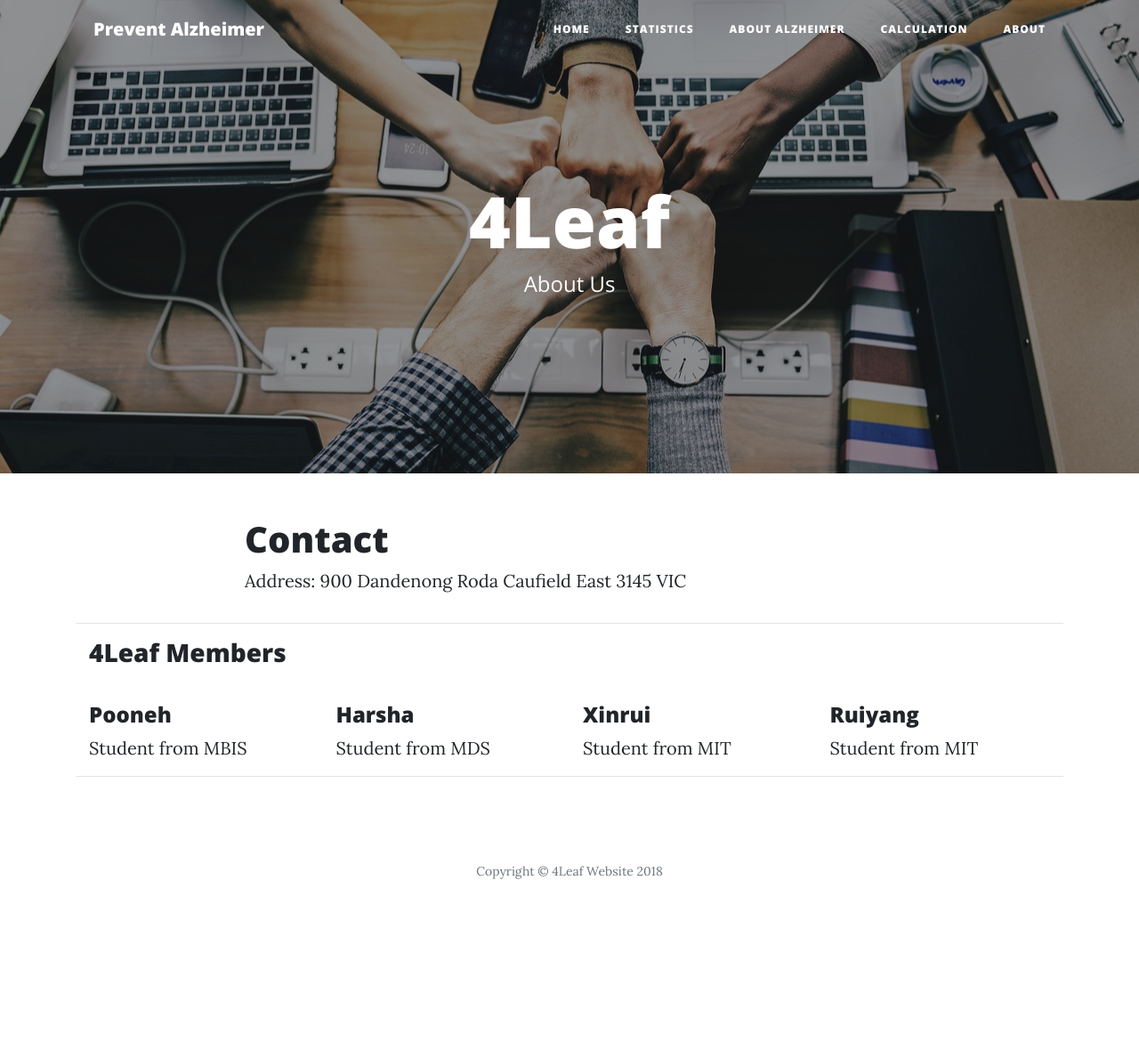
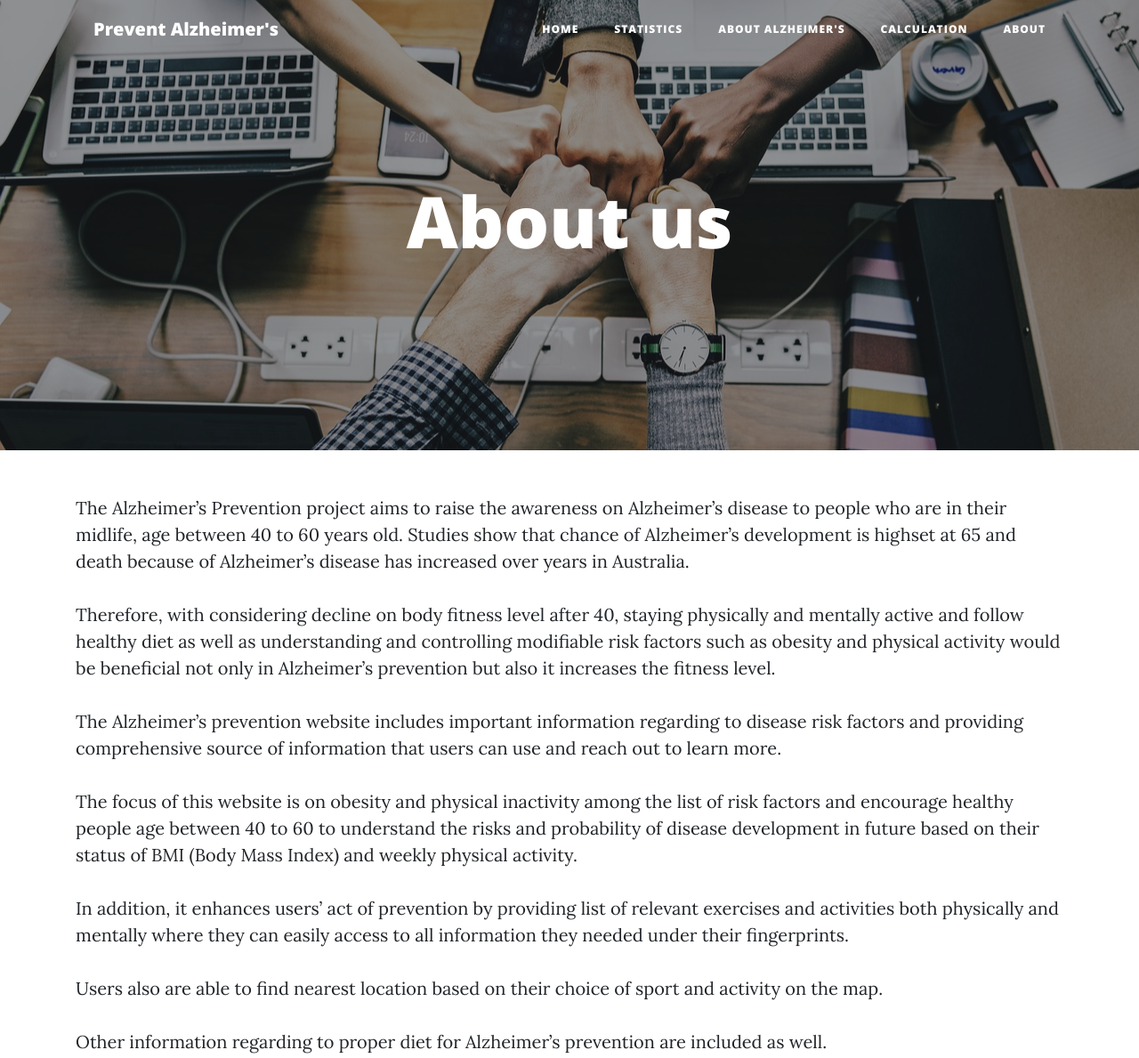
Before and after one commit to jinxinrui/website_prevent_alz, a website: page about.html in a window 1280 px wide. Shown: the top 1189 px of the page at 89% size. Before the commit the page ends 1055 px from the top, so only its background shows below. Drawn offline with nearby package versions, Linux system fonts and the light colour scheme.

```diff
--- a/about.html
+++ b/about.html
@@ -28,7 +28,7 @@
     <!-- Navigation -->
     <nav class="navbar navbar-expand-lg navbar-light fixed-top" id="mainNav">
       <div class="container">
-        <a class="navbar-brand" href="index.html">Prevent Alzheimer</a>
+        <a class="navbar-brand" href="index.html">Prevent Alzheimer's</a>
         <button class="navbar-toggler navbar-toggler-right" type="button" data-toggle="collapse" data-target="#navbarResponsive" aria-controls="navbarResponsive" aria-expanded="false" aria-label="Toggle navigation">
           Menu
           <i class="fa fa-bars"></i>
@@ -42,7 +42,7 @@
                 <a class="nav-link" href="statistics.html">Statistics</a>
               </li>
               <li class="nav-item">
-                <a class="nav-link" href="article.html">About Alzheimer</a>
+                <a class="nav-link" href="article.html">About Alzheimer's</a>
               </li>
               <li class="nav-item">
                 <a class="nav-link" href="calculation.html">Calculation</a>
@@ -62,8 +62,8 @@
         <div class="row">
           <div class="col-lg-8 col-md-10 mx-auto">
             <div class="page-heading">
-              <h1>4Leaf</h1>
-              <span class="subheading">About Us</span>
+              <h1>About us</h1>
+              <span class="subheading"></span>
             </div>
           </div>
         </div>
@@ -72,57 +72,18 @@
 
     <!-- Main Content -->
     <div class="container">
-      <div class="row">
-        <div class="col-lg-8 col-md-10 mx-auto">
-          <h1>Contact</h1>
-          <address>
-            Address: 900 Dandenong Roda Caufield East 3145 VIC
-          </address>
-      </div>
-    </div>
-
-    <hr>
-
-    <div class="container wow fadeInUp">
-      <div class="section-header">
-        <h3 class="section-title">4Leaf Members</h3>
-      </div>
-      <div class="row">
-        <div class="col-lg-3 col-md-6">
-          <div class="member">
-            <div class="pic"><img src="" alt=""></div>
-            <h4>Pooneh</h4>
-            <span>Student from MBIS</span>
-          </div>
-        </div>
-
-        <div class="col-lg-3 col-md-6">
-          <div class="member">
-            <div class="pic"><img src="" alt=""></div>
-            <h4>Harsha</h4>
-            <span>Student from MDS</span>
-          </div>
-        </div>
-
-        <div class="col-lg-3 col-md-6">
-          <div class="member">
-            <div class="pic"><img src="" alt=""></div>
-            <h4>Xinrui</h4>
-            <span>Student from MIT</span>
-          </div>
-        </div>
-
-        <div class="col-lg-3 col-md-6">
-          <div class="member">
-            <div class="pic"><img src="" alt=""></div>
-            <h4>Ruiyang</h4>
-            <span>Student from MIT</span>
-          </div>
-        </div>
-      </div>
+        <p>The Alzheimer’s Prevention  project aims to raise the awareness on Alzheimer’s disease to people who are in their midlife, age between 40 to 60 years old. Studies show that chance of Alzheimer’s development is highset at 65 and death because of Alzheimer’s disease has increased over years in Australia.</p>
+        <p>Therefore, with considering decline on body fitness level after 40, staying physically and mentally active and follow healthy diet as well as understanding and controlling modifiable risk factors such as obesity and physical activity would be beneficial not only in Alzheimer’s prevention but also it increases the fitness level.</p>
+        <p>The Alzheimer’s prevention website includes important information regarding to disease risk factors and providing comprehensive source of information that users can use and reach out to learn more.</p>
+        <p>The focus of this website is on obesity and physical inactivity among the list of risk factors and encourage healthy people age between 40 to 60 to understand the risks and probability of disease development in future based on their status of BMI (Body Mass Index) and weekly physical activity.</p>
+        <p>In addition, it enhances users’ act of prevention by providing list of relevant exercises and activities both physically and mentally where they can easily access to all information they needed under their fingerprints.</p>
+        <p>Users also are able to find nearest location based on their choice of sport and activity on the map.</p>
+        <p>Other information regarding to proper diet for Alzheimer’s prevention are included as well. </p>
+        <p>It is necessary to mention that all information, suggestions and calculation are based on academic research and added as references and related documents section on website and webpages.</p>
 
     </div>
     <hr>
+
 
     <!-- Footer -->
     <footer>
--- a/js/animation.js
+++ b/js/animation.js
@@ -1,5 +1,5 @@
 var i = 0;
-var txt = 'If you are 40 to 60 years old, find out how you can reduce the change of getting Alzheimer\'s in future.';
+var txt = 'If you are 40 to 60 years old, find out how you can reduce the chance of getting Alzheimer\'s in future.';
 var speed = 50;
 
 function typeWriter() {
--- a/login.html
+++ b/login.html
@@ -11,8 +11,8 @@
 <div style="text-align: center;margin: 200px;">
     <h1>Team 4Leaf</h1>
     <p>Password:</p><br>
-    <input type="password">
-    <button type="submit">Login</button>
+    <input id="password" type="password">
+    <button type="submit" onclick="login();">Login</button>
 </div>
 
 
@@ -20,5 +20,8 @@
 <script src="vendor/jquery/jquery.min.js"></script>
 <script src="vendor/bootstrap/js/bootstrap.bundle.min.js"></script>
 
+<!--custom JavaScript-->
+<script src="js/auth.js"></script>
+
 </body>
 </html>
```
Also changed, not shown: article.html (+6 -6 lines), calculation.html (+4 -4 lines), index.html (+3 -3 lines), js/auth.js (added, +8 -0 lines), js/calculation.js (+0 -11 lines), statistics.html (+4 -4 lines).
